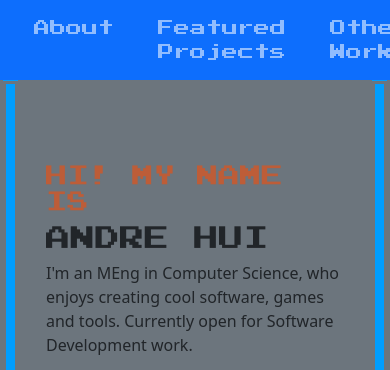
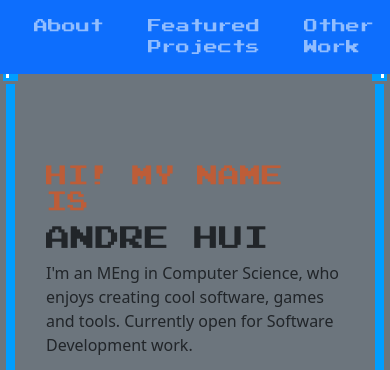
Before and after one commit to andre-tm-hui/andre-tm-hui.github-io, a website with bundled scripts: page index.html in a window 390 px wide. Shown: the top 370 px of the page. Built offline with nearby package versions, Linux system fonts and the light colour scheme; a web font is replaced by a local one.

Commit message:
mobile formatting

```diff
--- a/index.html
+++ b/index.html
@@ -36,13 +36,13 @@
           </a>
           <ul class="navbar-nav list-inline">
               <li class="nav-item list-inline-item">
-                  <a class="nav-link js-scroll-trigger" href="#about">About</a>
+                  <a class="nav-link js-scroll-trigger" style="font-size: 14px" href="#about">About</a>
               </li>
               <li class="nav-item list-inline-item">
-                  <a class="nav-link js-scroll-trigger" href="#featuredproj">Featured Projects</a>
+                  <a class="nav-link js-scroll-trigger" style="font-size: 14px" href="#featuredproj">Featured Projects</a>
               </li>
               <li class="nav-item list-inline-item">
-                  <a class="nav-link js-scroll-trigger" href="#projects">Other Work</a>
+                  <a class="nav-link js-scroll-trigger" style="font-size: 14px" href="#projects">Other Work</a>
               </li>
           </ul>
           <div class="collapse navbar-collapse" id="navbarSupportedContent">
@@ -56,7 +56,7 @@
               <div class="my-auto">
                   <h4 style="font-family: 'NES'; color: #BD5D38; ">Hi! My name is</h4>
 
-                  <h2 class="mb-2" id="name" style="font-family: 'NES'">---------</h2>
+                  <h2 class="mb-2 col-12 text-break" id="name" style="font-family: 'NES'; max-width: 100%;">---------</h2>
 
                   <p class="mb-3">
                       I'm an MEng in Computer Science, who enjoys creating cool software, games and tools. Currently open for Software Development work.
```
